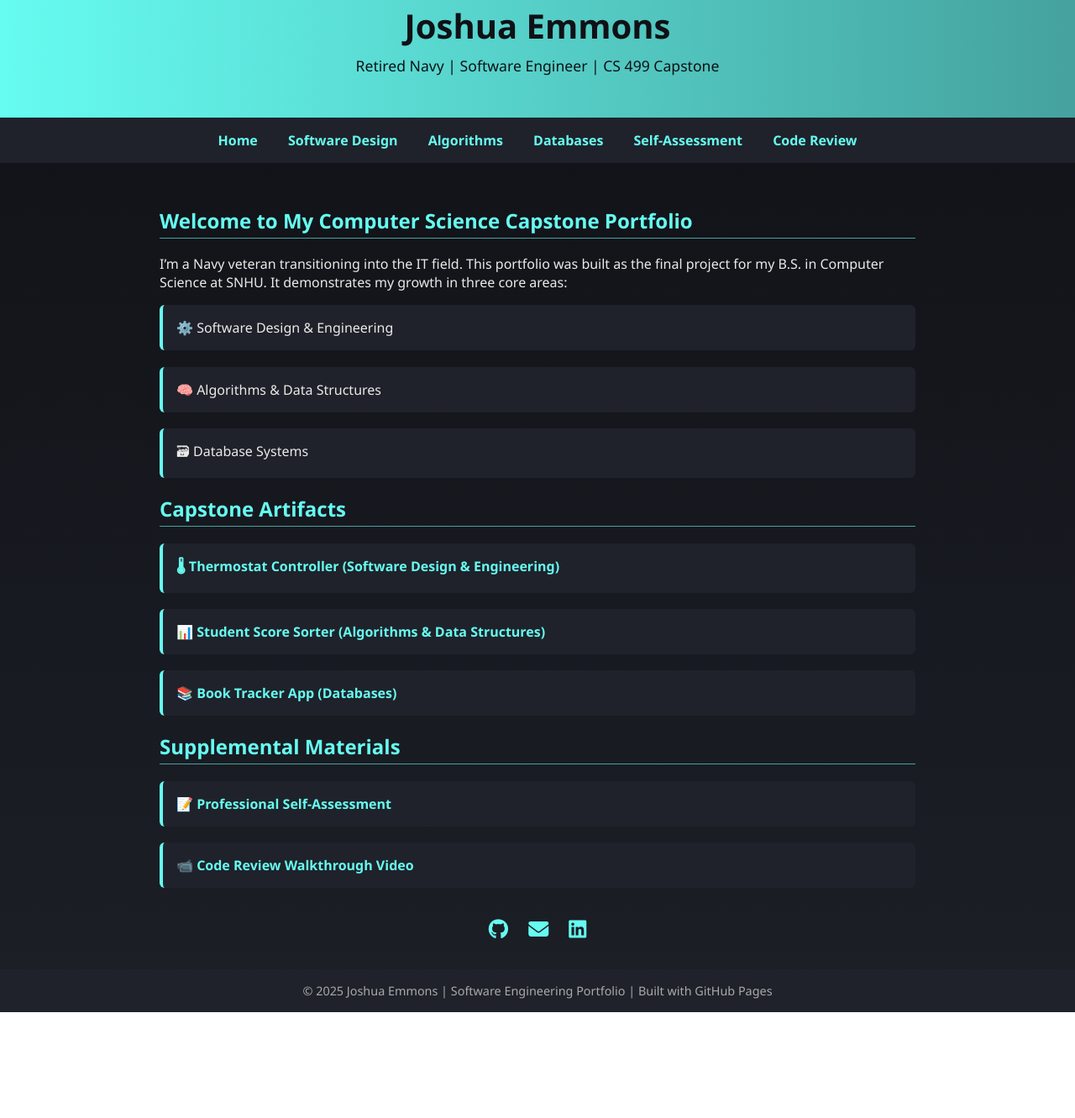
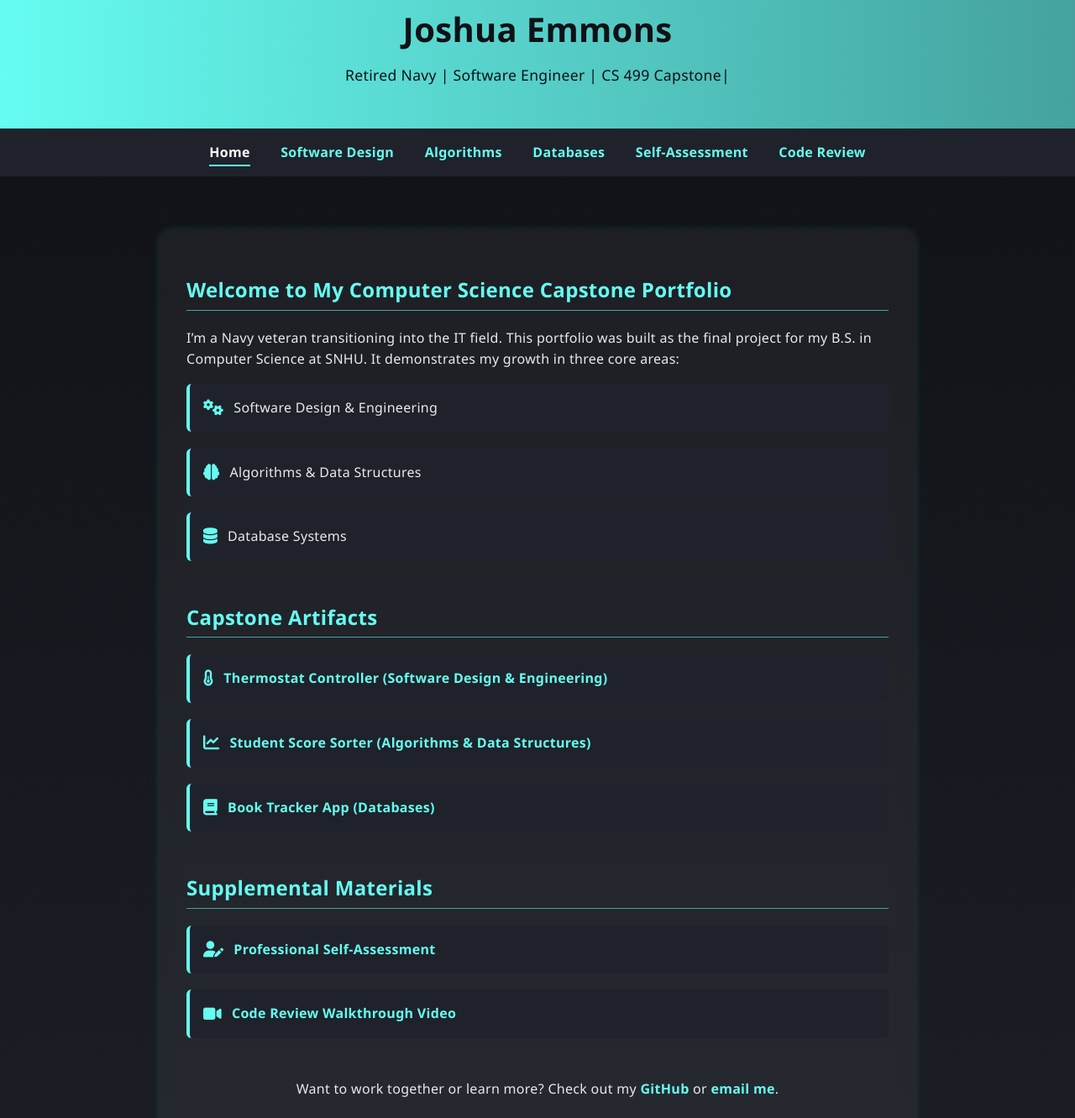
Before and after one commit to Pixelspacecowboy/pixelspacecowboy.github.io, a plain HTML site: page index.html in a window 1280 px wide. Shown: the part 29-1360 px from the top of the page at 84% size. Before the commit the page ends 1234 px from the top, so only its background shows below. Drawn offline with Linux system fonts and the light colour scheme.

Commit message:
Update index.html
details

```diff
--- a/index.html
+++ b/index.html
@@ -3,7 +3,10 @@
 <head>
   <meta charset="UTF-8" />
   <meta name="viewport" content="width=device-width, initial-scale=1.0"/>
+  <meta name="description" content="Joshua Emmons | Software Engineer Portfolio showcasing projects in software design, algorithms, and databases.">
+  <meta name="author" content="Joshua Emmons">
   <title>Joshua Emmons | Software Engineering Portfolio</title>
+  <link rel="icon" href="assets/favicon.ico" type="image/x-icon" />
   <link rel="stylesheet" href="https://cdnjs.cloudflare.com/ajax/libs/font-awesome/6.5.0/css/all.min.css" />
   <style>
     body {
@@ -12,12 +15,19 @@
       padding: 0;
       background: linear-gradient(to bottom, #0f1116, #1c1f26);
       color: #eaeaea;
-      animation: fadeIn 1.2s ease-in;
+      opacity: 0;
+      transition: opacity 0.6s ease-in;
+      line-height: 1.6;
+      letter-spacing: 0.3px;
     }
 
-    @keyframes fadeIn {
-      from { opacity: 0; }
-      to { opacity: 1; }
+    body.loaded {
+      opacity: 1;
+    }
+
+    @keyframes blink {
+      0%, 100% { opacity: 1; }
+      50% { opacity: 0; }
     }
 
     header {
@@ -32,10 +42,15 @@
       margin: 0;
     }
 
-    p.subtitle {
+    .subtitle {
       font-size: 1.1rem;
       margin-top: 0.5rem;
       color: #0f1116;
+    }
+
+    .cursor {
+      display: inline-block;
+      animation: blink 1s infinite;
     }
 
     nav {
@@ -49,6 +64,12 @@
       margin: 0 1rem;
       font-weight: bold;
       text-decoration: none;
+      padding: 0.25rem 0;
+    }
+
+    nav a.active {
+      border-bottom: 2px solid #66fcf1;
+      color: #ffffff;
     }
 
     nav a:hover {
@@ -56,16 +77,26 @@
       color: #ffffff;
     }
 
-    section {
+    main {
       padding: 2rem;
       max-width: 900px;
       margin: auto;
+    }
+
+    section {
+      margin-bottom: 3rem;
     }
 
     h2 {
       color: #66fcf1;
       border-bottom: 1px solid #45a29e;
       padding-bottom: 0.25rem;
+      transition: all 0.3s ease;
+    }
+
+    section:hover h2 {
+      color: #ffffff;
+      transform: scale(1.03);
     }
 
     ul {
@@ -80,11 +111,24 @@
       border-left: 4px solid #66fcf1;
       transition: transform 0.2s ease-in-out;
       border-radius: 6px;
+      display: flex;
+      align-items: center;
     }
 
     li:hover {
       transform: translateX(5px);
       background: #2c303a;
+    }
+
+    li i {
+      color: #66fcf1;
+      margin-right: 12px;
+      font-size: 1.2rem;
+      transition: transform 0.3s;
+    }
+
+    li:hover i {
+      transform: rotate(10deg);
     }
 
     a {
@@ -95,6 +139,15 @@
 
     a:hover {
       text-decoration: underline;
+    }
+
+    .glass-box {
+      background: rgba(255, 255, 255, 0.05);
+      border-radius: 15px;
+      padding: 2rem;
+      backdrop-filter: blur(10px);
+      box-shadow: 0 0 10px rgba(102, 252, 241, 0.15);
+      margin: 2rem 0;
     }
 
     .icon-links {
@@ -133,14 +186,13 @@
   </style>
 </head>
 <body>
-
   <header>
     <h1>Joshua Emmons</h1>
-    <p class="subtitle">Retired Navy | Software Engineer | CS 499 Capstone</p>
+    <p class="subtitle"><span id="typed-text"></span><span class="cursor">|</span></p>
   </header>
 
   <nav>
-    <a href="index.html">Home</a>
+    <a href="index.html" class="active">Home</a>
     <a href="software-design.html">Software Design</a>
     <a href="algorithms.html">Algorithms</a>
     <a href="databases.html">Databases</a>
@@ -148,39 +200,77 @@
     <a href="code-review.html">Code Review</a>
   </nav>
 
+  <main>
+    <div class="glass-box">
       <section>
         <h2>Welcome to My Computer Science Capstone Portfolio</h2>
         <p>
           I’m a Navy veteran transitioning into the IT field. This portfolio was built as the final project for my B.S. in Computer Science at SNHU. It demonstrates my growth in three core areas:
         </p>
         <ul>
-      <li>⚙️ Software Design & Engineering</li>
-      <li>🧠 Algorithms & Data Structures</li>
-      <li>🗃 Database Systems</li>
+          <li><i class="fas fa-cogs"></i>Software Design & Engineering</li>
+          <li><i class="fas fa-brain"></i>Algorithms & Data Structures</li>
+          <li><i class="fas fa-database"></i>Database Systems</li>
         </ul>
+      </section>
 
+      <section>
         <h2>Capstone Artifacts</h2>
         <ul>
-      <li><a href="software-design.html">🌡 Thermostat Controller (Software Design & Engineering)</a></li>
-      <li><a href="algorithms.html">📊 Student Score Sorter (Algorithms & Data Structures)</a></li>
-      <li><a href="databases.html">📚 Book Tracker App (Databases)</a></li>
+          <li><i class="fas fa-thermometer-half"></i><a href="software-design.html">Thermostat Controller (Software Design & Engineering)</a></li>
+          <li><i class="fas fa-chart-line"></i><a href="algorithms.html">Student Score Sorter (Algorithms & Data Structures)</a></li>
+          <li><i class="fas fa-book"></i><a href="databases.html">Book Tracker App (Databases)</a></li>
         </ul>
+      </section>
 
+      <section>
         <h2>Supplemental Materials</h2>
         <ul>
-      <li><a href="self-assessment.html">📝 Professional Self-Assessment</a></li>
-      <li><a href="code-review.html">📹 Code Review Walkthrough Video</a></li>
+          <li><i class="fas fa-user-edit"></i><a href="self-assessment.html">Professional Self-Assessment</a></li>
+          <li><i class="fas fa-video"></i><a href="code-review.html">Code Review Walkthrough Video</a></li>
         </ul>
+      </section>
+
+      <section>
+        <p style="text-align: center; margin-top: 2rem;">
+          Want to work together or learn more? Check out my
+          <a href="https://github.com/Pixelspacecowboy" target="_blank">GitHub</a> or
+          <a href="mailto:joshua.emmons101@gmail.com">email me</a>.
+        </p>
+      </section>
+    </div>
 
     <div class="icon-links">
-      <a href="https://github.com/Pixelspacecowboy" target="_blank" title="GitHub"><i class="fab fa-github"></i></a>
-      <a href="mailto:joshua.emmons101@gmail.com" title="Email"><i class="fas fa-envelope"></i></a>
-      <a href="https://www.linkedin.com/in/joshua-emmons-3b42161b9/" target="_blank" title="LinkedIn"><i class="fab fa-linkedin"></i></a>
+      <a href="https://github.com/Pixelspacecowboy" target="_blank" title="GitHub Profile" aria-label="GitHub"><i class="fab fa-github"></i></a>
+      <a href="mailto:joshua.emmons101@gmail.com" title="Email Joshua" aria-label="Email"><i class="fas fa-envelope"></i></a>
+      <a href="https://www.linkedin.com/in/joshua-emmons-3b42161b9/" target="_blank" title="LinkedIn Profile" aria-label="LinkedIn"><i class="fab fa-linkedin"></i></a>
     </div>
-  </section>
+  </main>
 
   <footer>
     &copy; 2025 Joshua Emmons | Software Engineering Portfolio | Built with GitHub Pages
   </footer>
+
+  <!-- JS Effects -->
+  <script>
+    window.addEventListener("load", () => {
+      document.body.classList.add("loaded");
+    });
+
+    const text = "Retired Navy | Software Engineer | CS 499 Capstone";
+    let i = 0;
+    const speed = 75;
+    function typeEffect() {
+      if (i < text.length) {
+        document.getElementById("typed-text").innerHTML += text.charAt(i);
+        i++;
+        setTimeout(typeEffect, speed);
+      }
+    }
+    window.onload = () => {
+      typeEffect();
+      document.body.classList.add("loaded");
+    };
+  </script>
 </body>
 </html>
```
Lines whose indentation alone changed are shown as unchanged.
